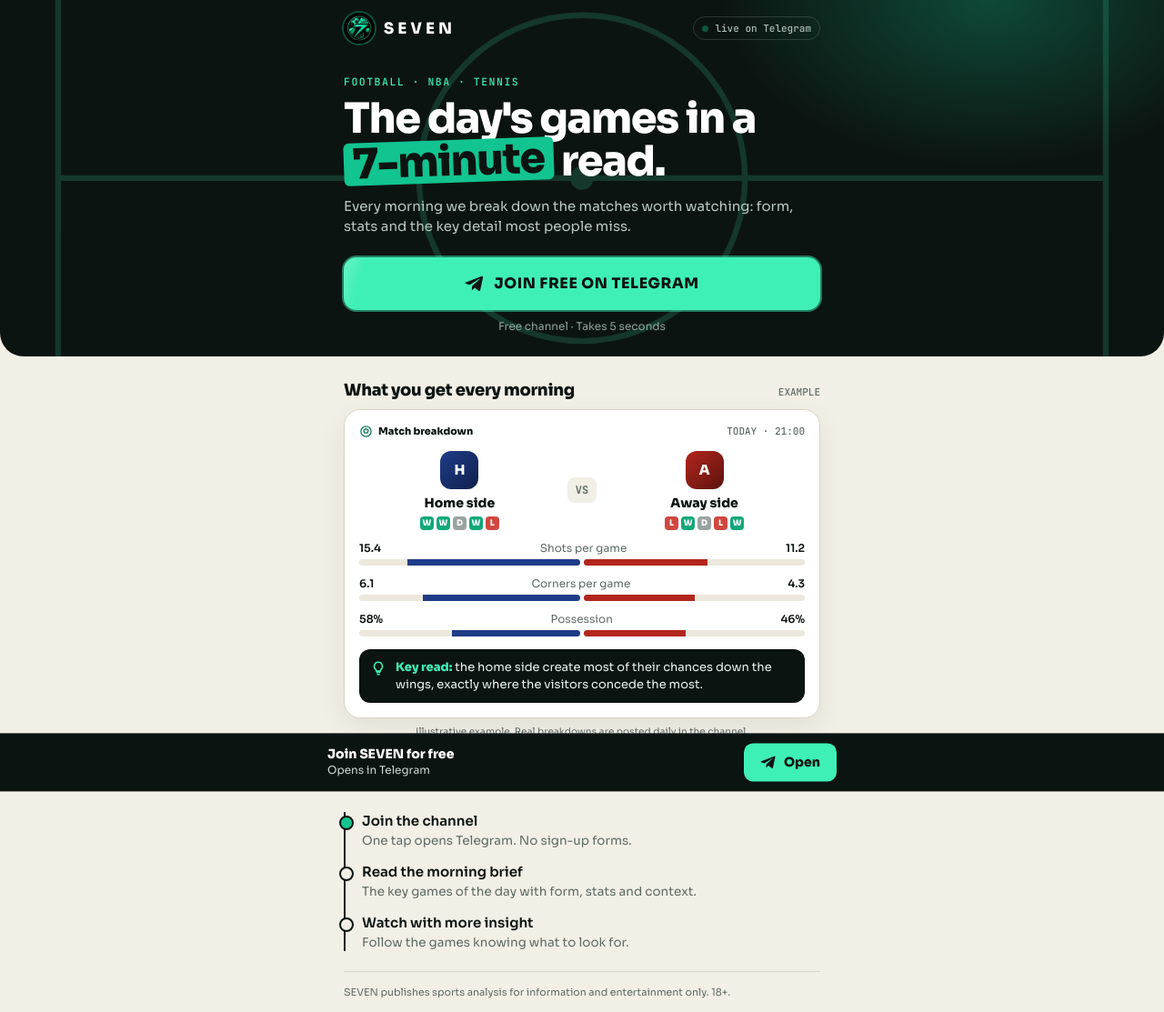
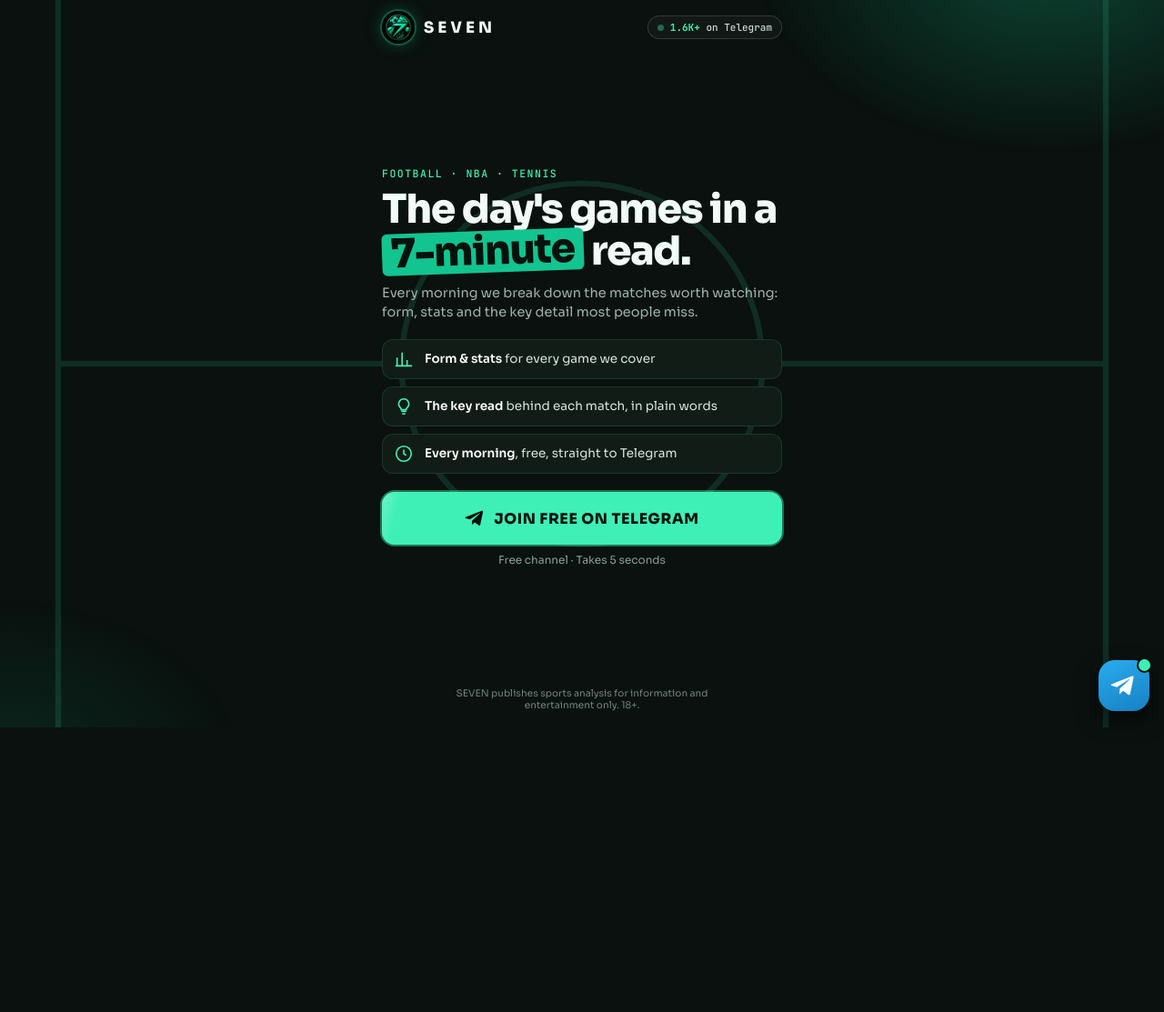
Before and after one commit to LosManin/seven-sports-hub, a plain HTML site: page index.html in a window 1280 px wide. Shown: the whole page at 91% size. After the commit the page ends 800 px from the top, so only its background shows below. Drawn offline with Linux system fonts and the light colour scheme; no server answers.

Commit message:
Add files via upload

```diff
--- a/index.html
+++ b/index.html
@@ -4,8 +4,8 @@
 <meta charset="UTF-8">
 <meta name="viewport" content="width=device-width, initial-scale=1.0, viewport-fit=cover">
 <title>SEVEN · The day's games in a 7-minute read</title>
-<meta name="description" content="SEVEN is a free Telegram channel with a short daily read on Football, Basketball and Tennis: form, stats and context.">
-<meta name="theme-color" content="#0c1411">
+<meta name="description" content="SEVEN is a free Telegram channel with a short daily read on Football, NBA and Tennis: form, stats and context.">
+<meta name="theme-color" content="#0a110e">
 <link rel="icon" href="logo.jpg">
 
 <script>
@@ -24,209 +24,127 @@
 <link rel="preconnect" href="https://fonts.gstatic.com" crossorigin>
 <link href="https://fonts.googleapis.com/css2?family=Sora:wght@400;600;800&family=JetBrains+Mono:wght@500;700&display=swap" rel="stylesheet">
 <style>
-  :root { --paper:#f2efe6; --ink:#0c1411; --ink2:#14201b; --soft:#5d6b65; --rule:#d9d4c6; --mint:#12c48f; --mint2:#3ff0b6; --deep:#0b7a59; }
+  :root { --bg:#0a110e; --ink2:#111c17; --line:rgba(63,240,182,.14); --txt:#f1fbf7; --soft:#9db3aa; --mint:#12c48f; --mint2:#3ff0b6; }
   * { margin:0; padding:0; box-sizing:border-box; }
-  body { font-family:Sora, system-ui, sans-serif; background:var(--paper); color:var(--ink);
-         min-height:100svh; padding-bottom:calc(84px + env(safe-area-inset-bottom)); }
-  .wrap { max-width:560px; margin:0 auto; padding:0 18px; }
+  html, body { height:100%; }
+  /* Todo en una pantalla de móvil, sin scroll */
+  body { font-family:Sora, system-ui, sans-serif; background:var(--bg); color:var(--txt); min-height:100svh;
+         display:flex; flex-direction:column; position:relative; overflow-x:hidden;
+         padding:max(12px, env(safe-area-inset-top)) 18px max(18px, env(safe-area-inset-bottom)); }
+  .campo { position:fixed; inset:0; width:100%; height:100%; opacity:.13; pointer-events:none; z-index:0; }
+  body::after { content:""; position:fixed; inset:0; pointer-events:none; z-index:0;
+                background:radial-gradient(460px 300px at 90% -5%, rgba(18,196,143,.28), transparent 70%),
+                           radial-gradient(380px 260px at 0% 105%, rgba(18,196,143,.12), transparent 70%); }
+  .caja { position:relative; z-index:1; width:100%; max-width:440px; margin:0 auto; flex:1; display:flex; flex-direction:column; }
   .mono { font-family:'JetBrains Mono', monospace; }
 
-  /* BLOQUE OSCURO DE ARRIBA con las líneas de un campo de fútbol de fondo */
-  .portada { position:relative; background:var(--ink); color:#fff; overflow:hidden; border-radius:0 0 26px 26px; }
-  .campo { position:absolute; inset:0; width:100%; height:100%; opacity:.16; pointer-events:none; }
-  .portada::after { content:""; position:absolute; inset:0; pointer-events:none;
-                    background:radial-gradient(420px 260px at 85% 0%, rgba(18,196,143,.30), transparent 70%); }
-  .portada .wrap { position:relative; z-index:1; }
-  header { display:flex; align-items:center; justify-content:space-between; padding:max(14px, env(safe-area-inset-top)) 0 12px; }
+  header { display:flex; align-items:center; justify-content:space-between; padding-bottom:10px; }
   .marca { display:flex; align-items:center; gap:10px; font-weight:800; font-size:17px; letter-spacing:4px; }
-  .marca img { width:34px; height:34px; border-radius:50%; display:block; box-shadow:0 0 0 2px rgba(18,196,143,.35); }
-  .vivo { font-size:11px; color:#a9bdb5; display:flex; align-items:center; gap:7px; border:1px solid rgba(255,255,255,.14);
-          padding:5px 9px; border-radius:999px; }
-  .vivo i { width:7px; height:7px; background:var(--mint); border-radius:50%; animation:parpadeo 1.4s infinite; }
+  .marca img { width:36px; height:36px; border-radius:50%; display:block; box-shadow:0 0 0 2px rgba(18,196,143,.35), 0 0 18px rgba(18,196,143,.35); }
+  .vivo { font-size:11px; color:#c9dbd3; display:flex; align-items:center; gap:7px; border:1px solid rgba(255,255,255,.14);
+          padding:5px 10px; border-radius:999px; background:rgba(255,255,255,.03); }
+  .vivo b { color:var(--mint2); }
+  .vivo i { width:7px; height:7px; background:var(--mint2); border-radius:50%; animation:parpadeo 1.4s infinite; }
   @keyframes parpadeo { 50% { opacity:.25; } }
 
-  .titular { padding:22px 0 26px; }
+  main { flex:1; display:flex; flex-direction:column; justify-content:center; padding:8px 0 4px; }
   .eti { font-size:11.5px; color:var(--mint2); letter-spacing:1.5px; text-transform:uppercase; }
-  h1 { font-size:clamp(33px, 9.6vw, 46px); line-height:1.03; font-weight:800; letter-spacing:-1.4px; margin-top:10px; }
-  h1 .siete { display:inline-block; background:var(--mint); color:var(--ink); padding:0 10px; border-radius:6px; transform:rotate(-2deg); }
-  .sub { margin-top:14px; font-size:15px; line-height:1.5; color:#b9c9c2; }
+  h1 { font-size:clamp(32px, 9.4vw, 44px); line-height:1.04; font-weight:800; letter-spacing:-1.3px; margin-top:10px; }
+  h1 .siete { display:inline-block; background:var(--mint); color:#04120d; padding:0 10px; border-radius:6px; transform:rotate(-2deg); }
+  .sub { margin-top:12px; font-size:14.5px; line-height:1.5; color:var(--soft); }
 
-  /* BOTÓN PRINCIPAL en el centro: grande, verde y con brillo */
-  .grande { margin-top:22px; display:flex; align-items:center; justify-content:center; gap:10px; width:100%;
-            padding:18px 16px; border-radius:14px; text-decoration:none; color:var(--ink); background:var(--mint2);
+  /* tres líneas con lo que se publica (con icono de cada deporte) */
+  .lista { margin-top:18px; display:grid; gap:8px; }
+  .item { display:flex; align-items:center; gap:12px; padding:10px 12px; border-radius:12px; background:var(--ink2); border:1px solid var(--line); }
+  .item svg { flex:none; width:22px; height:22px; color:var(--mint2); }
+  .item p { font-size:13.5px; line-height:1.35; color:#d5e6df; }
+  .item p strong { color:#fff; font-weight:600; }
+
+  /* BOTÓN PRINCIPAL en el centro */
+  .grande { margin-top:20px; display:flex; align-items:center; justify-content:center; gap:10px; width:100%;
+            padding:18px 16px; border-radius:14px; text-decoration:none; color:#04120d; background:var(--mint2);
             font-weight:800; font-size:16px; letter-spacing:.6px; text-transform:uppercase; position:relative; overflow:hidden;
-            box-shadow:0 0 0 0 rgba(63,240,182,.6); animation:onda 2.4s infinite; }
+            animation:onda 2.4s infinite; }
   .grande svg { width:22px; height:22px; flex:none; }
   .grande::after { content:""; position:absolute; inset:0; background:linear-gradient(105deg, transparent 38%, rgba(255,255,255,.55) 50%, transparent 62%);
                    transform:translateX(-110%); animation:luz 3s ease-in-out infinite; }
-  @keyframes onda { 0% { box-shadow:0 0 0 0 rgba(63,240,182,.55); } 70% { box-shadow:0 0 0 16px rgba(63,240,182,0); } 100% { box-shadow:0 0 0 0 rgba(63,240,182,0); } }
+  @keyframes onda { 0% { box-shadow:0 0 0 0 rgba(63,240,182,.5); } 70% { box-shadow:0 0 0 16px rgba(63,240,182,0); } 100% { box-shadow:0 0 0 0 rgba(63,240,182,0); } }
   @keyframes luz { 0%, 50% { transform:translateX(-110%); } 100% { transform:translateX(110%); } }
-  .bajo { margin-top:10px; text-align:center; font-size:12px; color:#8fa59c; }
+  .bajo { margin-top:9px; text-align:center; font-size:12px; color:#86a097; }
 
-  /* FICHA DE PARTIDO de ejemplo: así es lo que se publica cada mañana */
-  .seccion { margin-top:26px; }
-  .titsec { display:flex; align-items:baseline; justify-content:space-between; margin-bottom:10px; }
-  .titsec h2 { font-size:18px; font-weight:800; letter-spacing:-.3px; }
-  .titsec span { font-size:11px; color:var(--soft); }
-  .ficha { background:#fff; border:1px solid var(--rule); border-radius:18px; padding:16px; box-shadow:0 10px 30px rgba(12,20,17,.07); }
-  .cab { display:flex; align-items:center; justify-content:space-between; font-size:11px; color:var(--soft); }
-  .cab .liga { display:flex; align-items:center; gap:6px; font-weight:700; color:var(--ink); }
-  .cab .liga svg { width:15px; height:15px; color:var(--deep); }
-  .equipos { display:grid; grid-template-columns:1fr auto 1fr; align-items:center; gap:8px; margin:14px 0 6px; text-align:center; }
-  .eq b { display:block; font-size:14px; margin-top:6px; }
-  .escudo { width:42px; height:42px; margin:0 auto; border-radius:12px; display:flex; align-items:center; justify-content:center;
-            font-weight:800; font-size:15px; color:#fff; }
-  .e1 { background:linear-gradient(135deg, #1f3c88, #10204d); }
-  .e2 { background:linear-gradient(135deg, #b3261e, #5c120e); }
-  .vs { font-size:12px; font-weight:700; color:var(--soft); background:var(--paper); padding:6px 9px; border-radius:8px; }
-  .forma { display:flex; gap:3px; justify-content:center; margin-top:6px; }
-  .forma i { width:15px; height:15px; border-radius:4px; font-style:normal; font-size:9px; font-weight:700; color:#fff;
-             display:flex; align-items:center; justify-content:center; }
-  .W { background:#12a87a; } .D { background:#9aa39f; } .L { background:#d0473f; }
-  .dato { margin-top:12px; }
-  .dato .fila { display:flex; justify-content:space-between; font-size:12px; font-weight:600; margin-bottom:5px; }
-  .dato .fila span { color:var(--soft); font-weight:500; }
-  .barra2 { display:grid; grid-template-columns:1fr 1fr; gap:4px; }
-  .barra2 div { height:7px; border-radius:4px; background:#ece8dd; overflow:hidden; }
-  .barra2 div i { display:block; height:100%; }
-  .barra2 .izq i { background:#1f3c88; margin-left:auto; }
-  .barra2 .dch i { background:#b3261e; }
-  .clave { margin-top:14px; background:var(--ink); color:#e9f5f0; border-radius:12px; padding:11px 12px; font-size:13px; line-height:1.45;
-           display:flex; gap:10px; align-items:flex-start; }
-  .clave b { color:var(--mint2); }
-  .clave svg { flex:none; width:18px; height:18px; color:var(--mint2); margin-top:1px; }
-  .nota { font-size:10.5px; color:var(--soft); margin-top:8px; text-align:center; }
+  footer { padding-top:12px; text-align:center; font-size:10.5px; color:#6c857b; padding-right:60px; padding-left:60px; }
 
-  /* deportes en una fila de pastillas */
-  .deportes { display:flex; gap:8px; margin-top:18px; }
-  .dep { flex:1; display:flex; align-items:center; justify-content:center; gap:7px; background:var(--ink); color:#fff;
-         padding:11px 6px; border-radius:12px; font-size:12.5px; font-weight:600; }
-  .dep svg { width:18px; height:18px; color:var(--mint2); flex:none; }
+  /* botón pequeño de Telegram a un lado, a mano del pulgar */
+  .lado { position:fixed; right:16px; bottom:max(18px, calc(env(safe-area-inset-bottom) + 10px)); z-index:10; width:56px; height:56px;
+          border-radius:18px; display:flex; align-items:center; justify-content:center; text-decoration:none; color:#fff;
+          background:linear-gradient(160deg, #2aabee, #1781c4); box-shadow:0 10px 24px rgba(0,0,0,.5); animation:salto 3.2s ease-in-out infinite; }
+  .lado svg { width:28px; height:28px; margin-left:-2px; }
+  .lado::before { content:""; position:absolute; top:-3px; right:-3px; width:13px; height:13px; border-radius:50%; background:var(--mint2);
+                  border:2px solid var(--bg); }
+  @keyframes salto { 0%, 80%, 100% { transform:translateY(0); } 86% { transform:translateY(-7px); } 92% { transform:translateY(0); } 96% { transform:translateY(-3px); } }
 
-  /* cómo funciona */
-  .pasos { margin:24px 0 6px; border-left:2px solid var(--ink); padding-left:18px; display:grid; gap:14px; }
-  .paso { position:relative; }
-  .paso::before { content:""; position:absolute; left:-25px; top:4px; width:12px; height:12px; background:var(--paper);
-                  border:2px solid var(--ink); border-radius:50%; }
-  .paso:first-child::before { background:var(--mint); }
-  .paso h3 { font-size:15px; font-weight:600; }
-  .paso p { font-size:13.5px; color:var(--soft); margin-top:3px; line-height:1.45; }
-
-  footer { margin-top:22px; padding:14px 0 10px; border-top:1px solid var(--rule); font-size:11px; color:var(--soft); line-height:1.5; }
-
-  /* barra fija abajo */
-  .fija { position:fixed; left:0; right:0; bottom:0; z-index:5; background:var(--ink);
-          padding:11px 16px calc(11px + env(safe-area-inset-bottom)); transform:translateY(110%); transition:transform .3s; }
-  .fija.ver { transform:none; }
-  .fija .wrap { display:flex; align-items:center; gap:12px; padding:0; }
-  .fija .txt { flex:1; color:#cfd8d4; font-size:12px; line-height:1.35; }
-  .fija .txt b { color:#fff; display:block; font-size:14px; }
-  .peque { flex:none; display:flex; align-items:center; gap:8px; background:var(--mint2); color:var(--ink); text-decoration:none;
-           font-weight:800; font-size:14px; padding:12px 18px; border-radius:10px; }
-  .peque svg { width:18px; height:18px; }
-  @media (prefers-reduced-motion:reduce) { .vivo i, .grande, .grande::after { animation:none; } }
+  @media (max-height:720px) { h1 { font-size:31px; } .sub { font-size:13.5px; margin-top:8px; } .lista { margin-top:12px; gap:6px; }
+                              .item { padding:8px 11px; } .grande { margin-top:14px; padding:16px; } }
+  @media (prefers-reduced-motion:reduce) { .vivo i, .grande, .grande::after, .lado { animation:none; } }
 </style>
 </head>
 <body>
-  <section class="portada">
-    <svg class="campo" viewBox="0 0 400 520" preserveAspectRatio="xMidYMid slice" fill="none" stroke="#3ff0b6" stroke-width="2" aria-hidden="true">
-      <rect x="20" y="20" width="360" height="480" rx="4"/><line x1="20" y1="260" x2="380" y2="260"/><circle cx="200" cy="260" r="56"/>
-      <circle cx="200" cy="260" r="3" fill="#3ff0b6"/><rect x="110" y="20" width="180" height="78"/><rect x="155" y="20" width="90" height="30"/>
-      <rect x="110" y="422" width="180" height="78"/><rect x="155" y="470" width="90" height="30"/>
-      <path d="M160 98a44 44 0 0 0 80 0M160 422a44 44 0 0 1 80 0"/>
+  <svg class="campo" viewBox="0 0 400 760" preserveAspectRatio="xMidYMid slice" fill="none" stroke="#3ff0b6" stroke-width="2" aria-hidden="true">
+    <rect x="20" y="20" width="360" height="720" rx="4"/><line x1="20" y1="380" x2="380" y2="380"/><circle cx="200" cy="380" r="62"/>
+    <circle cx="200" cy="380" r="3" fill="#3ff0b6"/><rect x="105" y="20" width="190" height="96"/><rect x="152" y="20" width="96" height="36"/>
+    <rect x="105" y="644" width="190" height="96"/><rect x="152" y="704" width="96" height="36"/>
+    <path d="M158 116a48 48 0 0 0 84 0M158 644a48 48 0 0 1 84 0"/>
   </svg>
-    <div class="wrap">
+
+  <div class="caja">
     <header>
-        <div class="marca"><img src="logo.jpg" alt="" width="34" height="34">SEVEN</div>
-        <div class="vivo mono"><i></i><span id="gente">live on Telegram</span></div>
+      <div class="marca"><img src="logo.jpg" alt="" width="36" height="36">SEVEN</div>
+      <div class="vivo mono"><i></i><span id="gente"><b>1.6K+</b> on Telegram</span></div>
     </header>
 
-      <div class="titular">
+    <main>
       <p class="eti mono">Football · NBA · Tennis</p>
       <h1>The day's games in a <span class="siete">7-minute</span> read.</h1>
       <p class="sub">Every morning we break down the matches worth watching: form, stats and the key detail most people miss.</p>
+
+      <div class="lista">
+        <div class="item">
+          <svg viewBox="0 0 24 24" fill="none" stroke="currentColor" stroke-width="1.8" aria-hidden="true"><path d="M4 20V10M10 20V4M16 20v-7M22 20H2"/></svg>
+          <p><strong>Form &amp; stats</strong> for every game we cover</p>
+        </div>
+        <div class="item">
+          <svg viewBox="0 0 24 24" fill="none" stroke="currentColor" stroke-width="1.8" aria-hidden="true"><path d="M9 18h6M10 21h4M12 3a6 6 0 0 0-4 10.5c.7.7 1 1.5 1 2.5h6c0-1 .3-1.8 1-2.5A6 6 0 0 0 12 3z"/></svg>
+          <p><strong>The key read</strong> behind each match, in plain words</p>
+        </div>
+        <div class="item">
+          <svg viewBox="0 0 24 24" fill="none" stroke="currentColor" stroke-width="1.8" aria-hidden="true"><circle cx="12" cy="12" r="9"/><path d="M12 7v5l3 2"/></svg>
+          <p><strong>Every morning</strong>, free, straight to Telegram</p>
+        </div>
+      </div>
+
       <a class="grande tg" href="https://t.me/+FcfVuH7_fEo0OGQ8" data-sitio="centro">
         <svg viewBox="0 0 24 24" fill="currentColor" aria-hidden="true"><path d="M21.9 4.6 18.7 19.7c-.2 1-.9 1.3-1.8.8l-4.9-3.6-2.4 2.3c-.3.3-.5.5-1 .5l.3-5 9.1-8.2c.4-.4-.1-.6-.6-.2L6.2 13.4l-4.8-1.5c-1-.3-1.1-1 .2-1.5L20.5 3.1c.9-.3 1.7.2 1.4 1.5z"/></svg>
         Join free on Telegram
       </a>
       <p class="bajo">Free channel · Takes 5 seconds</p>
-      </div>
-    </div>
-  </section>
-
-  <div class="wrap">
-    <section class="seccion">
-      <div class="titsec"><h2>What you get every morning</h2><span class="mono">EXAMPLE</span></div>
-      <div class="ficha">
-        <div class="cab">
-          <span class="liga"><svg viewBox="0 0 24 24" fill="none" stroke="currentColor" stroke-width="2"><circle cx="12" cy="12" r="9"/><path d="m12 7 4 3-1.5 4.5h-5L8 10z"/></svg>Match breakdown</span>
-          <span class="mono">TODAY · 21:00</span>
-        </div>
-        <div class="equipos">
-          <div class="eq"><div class="escudo e1">H</div><b>Home side</b><div class="forma"><i class="W">W</i><i class="W">W</i><i class="D">D</i><i class="W">W</i><i class="L">L</i></div></div>
-          <div class="vs mono">VS</div>
-          <div class="eq"><div class="escudo e2">A</div><b>Away side</b><div class="forma"><i class="L">L</i><i class="W">W</i><i class="D">D</i><i class="L">L</i><i class="W">W</i></div></div>
-        </div>
-        <div class="dato">
-          <div class="fila">15.4 <span>Shots per game</span> 11.2</div>
-          <div class="barra2"><div class="izq"><i style="width:78%"></i></div><div class="dch"><i style="width:56%"></i></div></div>
-        </div>
-        <div class="dato">
-          <div class="fila">6.1 <span>Corners per game</span> 4.3</div>
-          <div class="barra2"><div class="izq"><i style="width:71%"></i></div><div class="dch"><i style="width:50%"></i></div></div>
-        </div>
-        <div class="dato">
-          <div class="fila">58% <span>Possession</span> 46%</div>
-          <div class="barra2"><div class="izq"><i style="width:58%"></i></div><div class="dch"><i style="width:46%"></i></div></div>
-        </div>
-        <div class="clave">
-          <svg viewBox="0 0 24 24" fill="none" stroke="currentColor" stroke-width="2"><path d="M9 18h6M10 21h4M12 3a6 6 0 0 0-4 10.5c.7.7 1 1.5 1 2.5h6c0-1 .3-1.8 1-2.5A6 6 0 0 0 12 3z"/></svg>
-          <span><b>Key read:</b> the home side create most of their chances down the wings, exactly where the visitors concede the most.</span>
-        </div>
-      </div>
-      <p class="nota">Illustrative example. Real breakdowns are posted daily in the channel.</p>
-    </section>
-
-    <div class="deportes">
-      <div class="dep"><svg viewBox="0 0 24 24" fill="none" stroke="currentColor" stroke-width="1.8"><circle cx="12" cy="12" r="9"/><path d="m12 7 4 3-1.5 4.5h-5L8 10z"/></svg>Football</div>
-      <div class="dep"><svg viewBox="0 0 24 24" fill="none" stroke="currentColor" stroke-width="1.8"><circle cx="12" cy="12" r="9"/><path d="M3 12h18M12 3v18M5.6 5.6c3 2.6 3 10.2 0 12.8M18.4 5.6c-3 2.6-3 10.2 0 12.8"/></svg>NBA</div>
-      <div class="dep"><svg viewBox="0 0 24 24" fill="none" stroke="currentColor" stroke-width="1.8"><circle cx="12" cy="12" r="9"/><path d="M5 6.5c4 3 4 8 0 11M19 6.5c-4 3-4 8 0 11"/></svg>Tennis</div>
-    </div>
-
-    <section class="pasos">
-      <div class="paso"><h3>Join the channel</h3><p>One tap opens Telegram. No sign-up forms.</p></div>
-      <div class="paso"><h3>Read the morning brief</h3><p>The key games of the day with form, stats and context.</p></div>
-      <div class="paso"><h3>Watch with more insight</h3><p>Follow the games knowing what to look for.</p></div>
-    </section>
+    </main>
 
     <footer>SEVEN publishes sports analysis for information and entertainment only. 18+.</footer>
   </div>
 
-  <div class="fija" id="fija">
-    <div class="wrap">
-      <div class="txt"><b>Join SEVEN for free</b>Opens in Telegram</div>
-      <a class="peque tg" href="https://t.me/+FcfVuH7_fEo0OGQ8" data-sitio="barra">
+  <a class="lado tg" href="https://t.me/+FcfVuH7_fEo0OGQ8" data-sitio="lado" aria-label="Open SEVEN on Telegram">
     <svg viewBox="0 0 24 24" fill="currentColor" aria-hidden="true"><path d="M21.9 4.6 18.7 19.7c-.2 1-.9 1.3-1.8.8l-4.9-3.6-2.4 2.3c-.3.3-.5.5-1 .5l.3-5 9.1-8.2c.4-.4-.1-.6-.6-.2L6.2 13.4l-4.8-1.5c-1-.3-1.1-1 .2-1.5L20.5 3.1c.9-.3 1.7.2 1.4 1.5z"/></svg>
-        Open
   </a>
-    </div>
-  </div>
 
 <script>
   (function () {
     var gente = document.getElementById('gente');
     function cuenta() {
       fetch('/api/members', { cache: 'no-store' }).then(function (r) { return r.json(); }).then(function (d) {
-        if (d && d.ok && d.count > 0) gente.textContent = d.count.toLocaleString('en-US') + ' reading';
+        if (d && d.ok && d.count > 0) gente.innerHTML = '<b>' + d.count.toLocaleString('en-US') + '</b> reading';
       }).catch(function () {});
     }
     cuenta(); setInterval(cuenta, 90000);
-
-    // La barra de abajo aparece cuando el botón grande deja de verse.
-    var fija = document.getElementById('fija'), grande = document.querySelector('.grande');
-    if ('IntersectionObserver' in window) {
-      new IntersectionObserver(function (e) { fija.classList.toggle('ver', !e[0].isIntersecting); }).observe(grande);
-    } else { fija.classList.add('ver'); }
 
     var galleta = function (n) { var m = document.cookie.match('(?:^|; )' + n + '=([^;]*)'); return m ? m[1] : ''; };
     document.querySelectorAll('a.tg').forEach(function (boton) {
```
Lines whose indentation alone changed are shown as unchanged.
